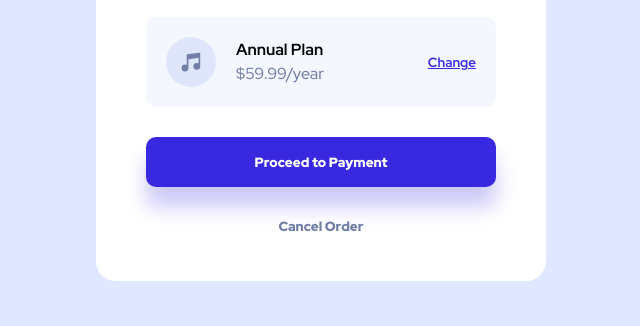
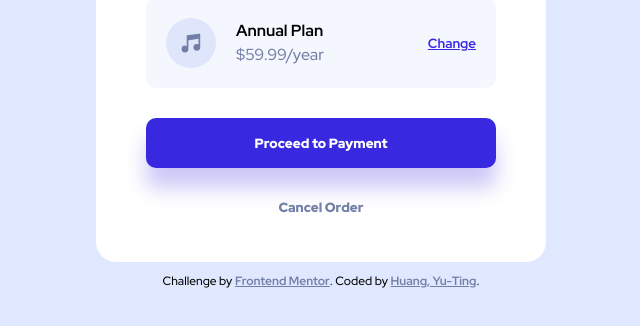
Before and after one commit to hwangiris/frontendmentor, a plain HTML site: page order-summary-component/index.html in a window 1280 px wide. Shown: the part 462-788 px from the top of the page, without its empty margins (319-959 px from the left). Drawn offline with Linux system fonts and the light colour scheme.

Commit message:
add attribution

```diff
--- a/order-summary-component/index.html
+++ b/order-summary-component/index.html
@@ -50,6 +50,10 @@
 					</button>
 				</div>
 			</div>
+			<div class="attribution">
+				<span>Challenge by <a class="btn" href="https://www.frontendmentor.io?ref=challenge" target="_blank" target="_blank" rel="noopener noreferrer">Frontend Mentor</a>.</span>
+				<span>Coded by <a class="btn" href="mailto:irishuang33@gmail.com">Huang, Yu-Ting</a>.</span>
+			</div>
 		</main>
 	</body>
 </html>
--- a/order-summary-component/style.css
+++ b/order-summary-component/style.css
@@ -182,7 +182,22 @@ button.btn:focus {
 	.plan-img {
 		-ms-grid-row: 0;
 		grid-row-start: 0;
-		-ms-grid-row-span: 2;
+		ms-grid-row-span: 2;
 		grid-row-end: span 2;
 	}
 }
+
+.attribution {
+	padding: 10px;
+	font-size: 0.75rem;
+	text-align: center;
+}
+.attribution > span {
+	display: inline-block;
+}
+.attribution a {
+	color: var(--desaturated-blue);
+}
+.attribution a:hover {
+	color: var(--dark-blue);
+}
```
Lines whose indentation alone changed are shown as unchanged.
